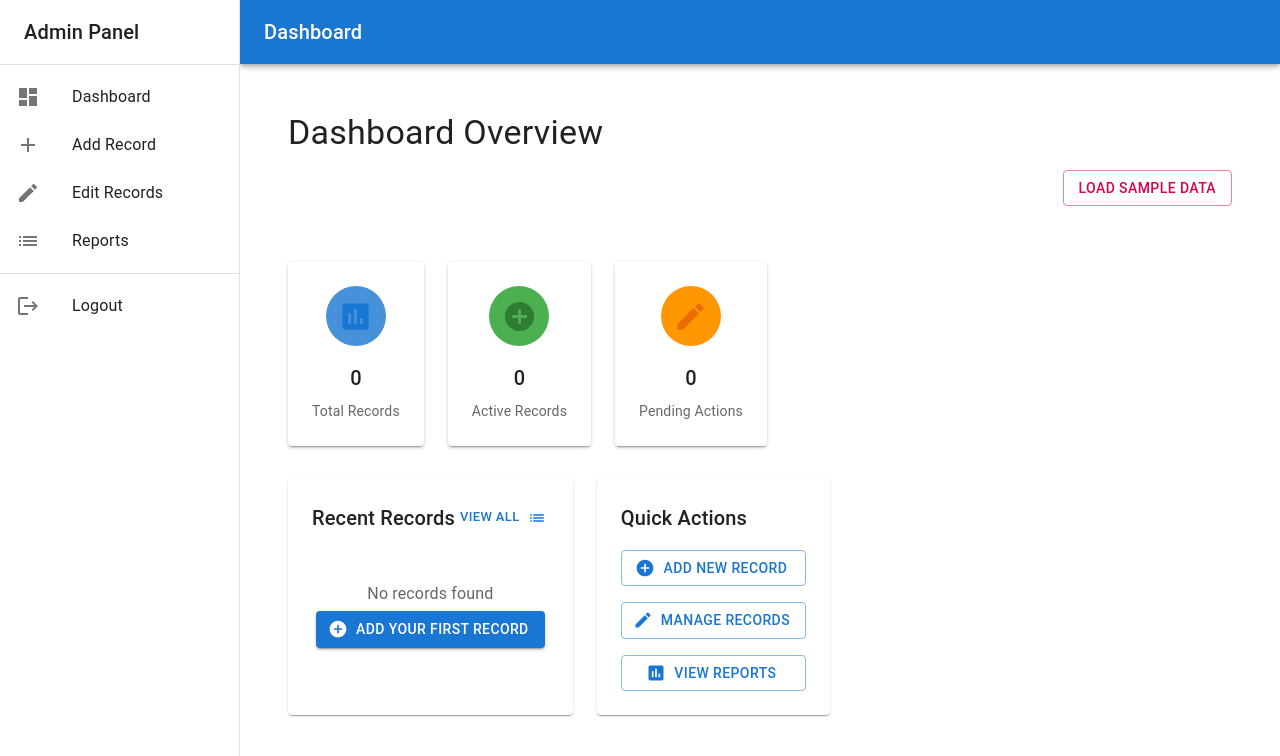
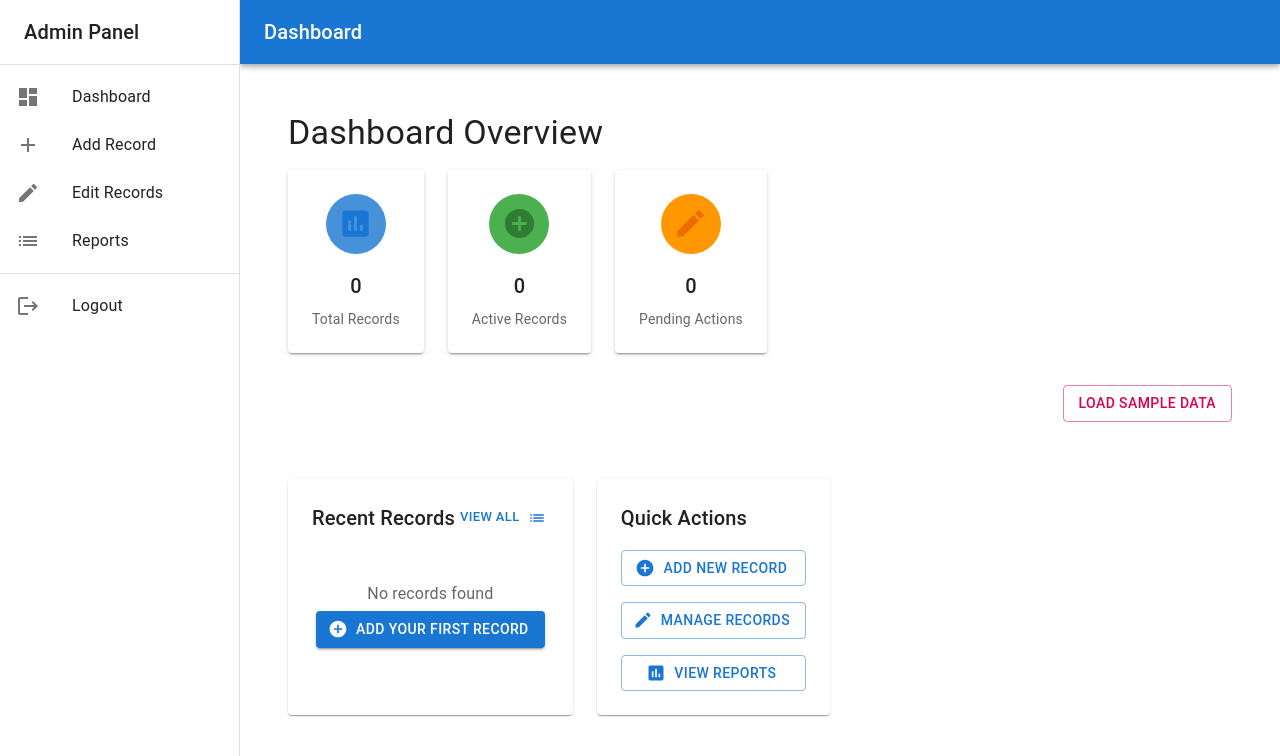
Before and after one commit to userkace/6apsi-badge-exam, a React (Create React App) app: page /dashboard/edit in a window 1280 px wide. Both pictures are taken after typing "name@example.com", "Sample123" into the empty fields and a click on the button "SIGN IN". Shown: the top 756 px of the page. Built offline with nearby package versions, Linux system fonts and the light colour scheme.

Commit message:
feat: back buttons

```diff
--- a/src/components/AddRecord.js
+++ b/src/components/AddRecord.js
@@ -126,8 +126,8 @@ const AddRecord = ({ editMode: editModeProp = false }) => {
             sx={{
                 flexGrow: 1,
                 p: { xs: 2, sm: 3 },
+                mx: 'auto',
                 maxWidth: '1200px',
-                mx: 'auto',
                 width: '100%',
                 opacity: isLoading ? 0.7 : 1,
                 transition: 'opacity 0.3s ease-in-out',
@@ -275,7 +275,7 @@ const AddRecord = ({ editMode: editModeProp = false }) => {
                                 margin="normal"
                                 variant="outlined"
                                 multiline
-                                rows={3}
+                                rows={1.75}
                                 sx={{
                                     '& .MuiOutlinedInput-root': {
                                         borderRadius: 1,
--- a/src/components/DashboardHome.js
+++ b/src/components/DashboardHome.js
@@ -82,30 +82,7 @@ const DashboardHome = () => {
                 Dashboard Overview
             </Typography>
 
-            <Box
-                sx={{
-                    mt: 2,
-                    mb: 4,
-                    display: 'flex',
-                    justifyContent: 'flex-end',
-                }}
-            >
-                <Button
-                    variant="outlined"
-                    color="secondary"
-                    onClick={() => {
-                        const count = generateSampleData().length
-                        setSnackbar({
-                            open: true,
-                            message: `Added ${count} sample records to your dashboard!`,
-                            severity: 'success',
-                        })
-                    }}
-                    sx={{ mb: 3 }}
-                >
-                    Load Sample Data
-                </Button>
-            </Box>
+
 
             <Grid container spacing={3} sx={{ mt: 2, mb: 4 }}>
                 <Grid item xs={12} sm={6} md={4}>
@@ -133,6 +110,30 @@ const DashboardHome = () => {
                     />
                 </Grid>
             </Grid>
+            <Box
+                sx={{
+                    mt: 2,
+                    mb: 4,
+                    display: 'flex',
+                    justifyContent: 'flex-end',
+                }}
+            >
+                <Button
+                    variant="outlined"
+                    color="secondary"
+                    onClick={() => {
+                        const count = generateSampleData().length
+                        setSnackbar({
+                            open: true,
+                            message: `Added ${count} sample records to your dashboard!`,
+                            severity: 'success',
+                        })
+                    }}
+                    sx={{ mb: 3 }}
+                >
+                    Load Sample Data
+                </Button>
+            </Box>
 
             <Grid container spacing={3}>
                 <Grid item xs={12} md={6}>
--- a/src/components/EditRecords.js
+++ b/src/components/EditRecords.js
@@ -21,6 +21,7 @@ import {
     Delete as DeleteIcon,
     Search as SearchIcon,
     Refresh as RefreshIcon,
+    ArrowBack as ArrowBackIcon,
 } from '@mui/icons-material'
 import { useNavigate } from 'react-router-dom'
 import { useRecords } from '../context/RecordsContext'
@@ -106,6 +107,14 @@ const EditRecords = () => {
 
     return (
         <Box sx={{ flexGrow: 1, p: 3 }}>
+            <Button
+                            startIcon={<ArrowBackIcon />}
+                            onClick={() => navigate('/dashboard')}
+                            sx={{ mb: 3 }}
+                            variant="outlined"
+                        >
+                            Back to Dashboard
+                        </Button>
             <Paper elevation={3} sx={{ p: 3 }}>
                 <Box
                     display="flex"
```
